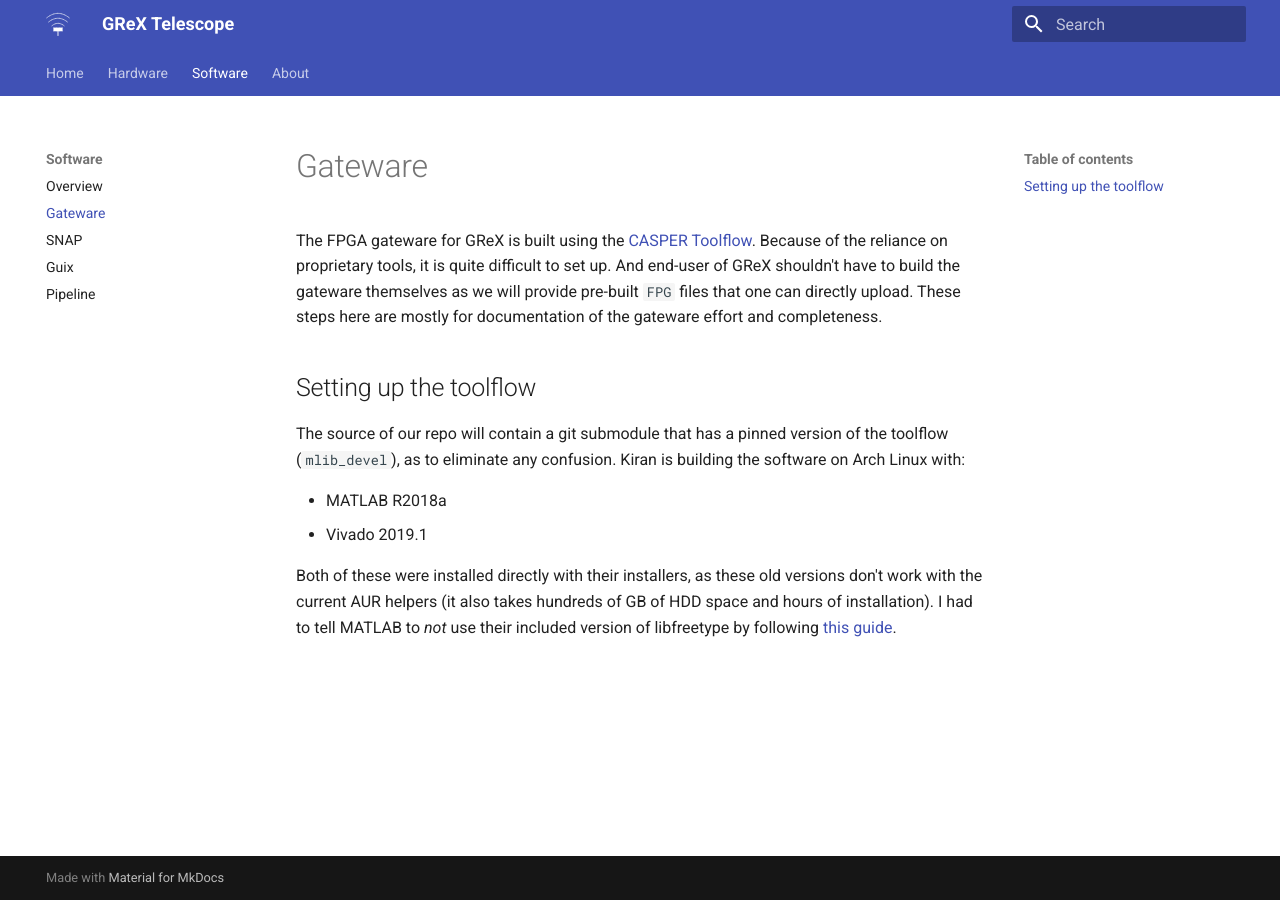
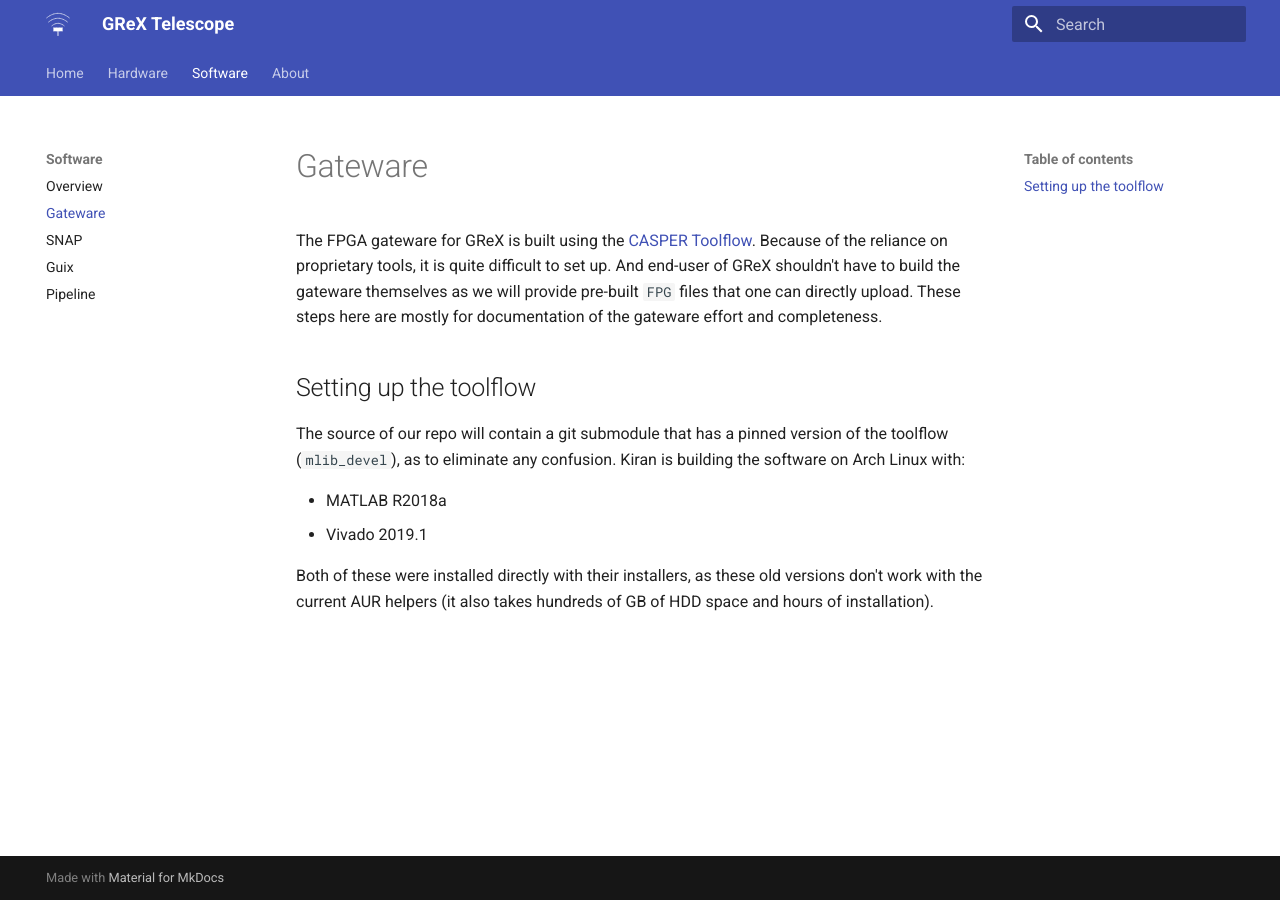
Before and after one commit to courtneyjkeeler/grex-telescope.github.io, an MkDocs documentation site: the page built from docs/software/gateware.md, in a window 1280 px wide. Built offline with MkDocs 1.6.1 and Material for MkDocs 9.7.7, drawn with Linux system fonts in a browser that asks for light colours.

```diff
--- a/docs/software/gateware.md
+++ b/docs/software/gateware.md
@@ -18,6 +18,4 @@
 
 Both of these were installed directly with their installers, as these old
 versions don't work with the current AUR helpers (it also takes hundreds of
-GB of HDD space and hours of installation). I had to tell MATLAB to _not_ use
-their included version of libfreetype by following [this
-guide](https://www.programmersought.com/article/56335887472/).
+GB of HDD space and hours of installation).
```
Also changed, not shown: docs/hardware/overview.md (+1 -1 lines).
